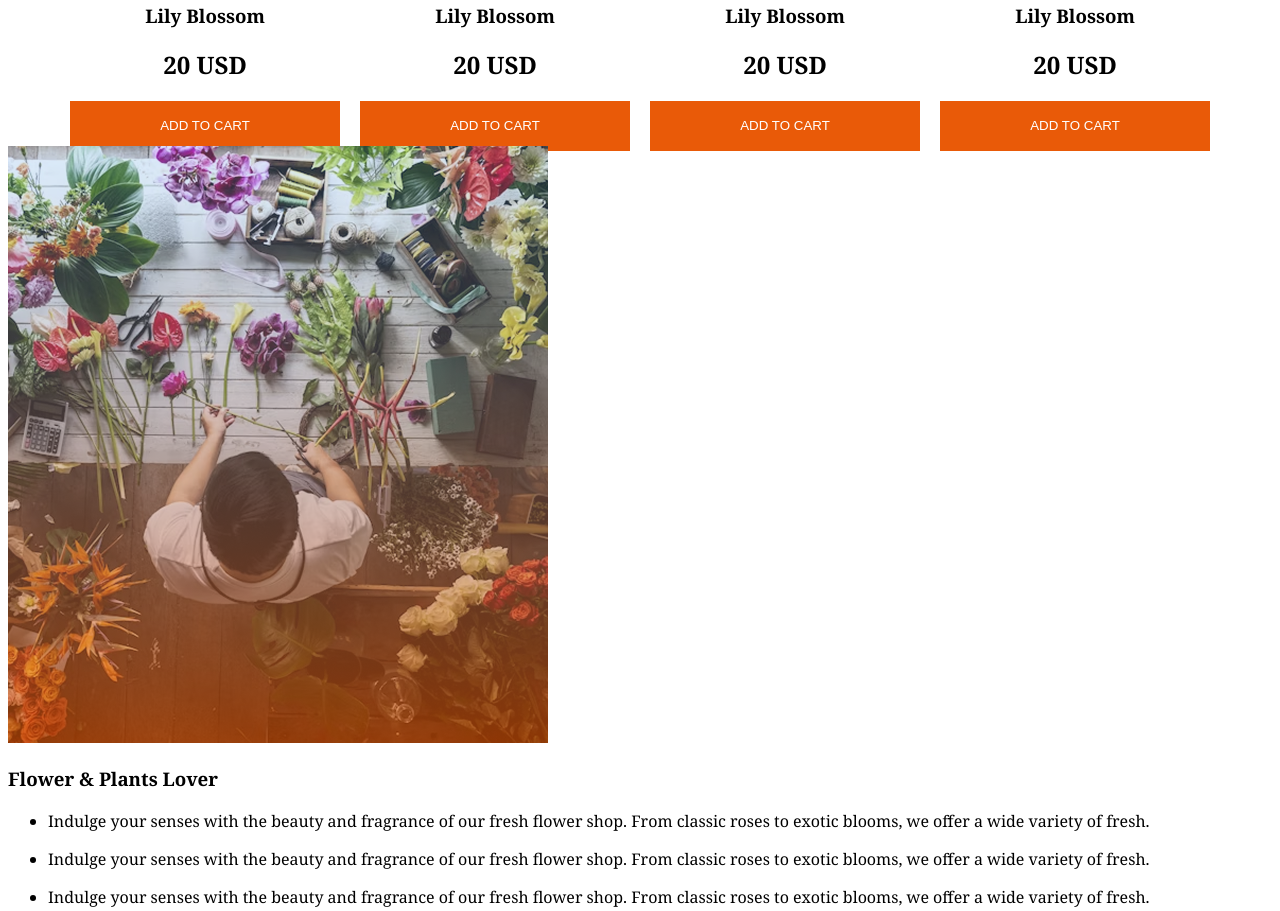
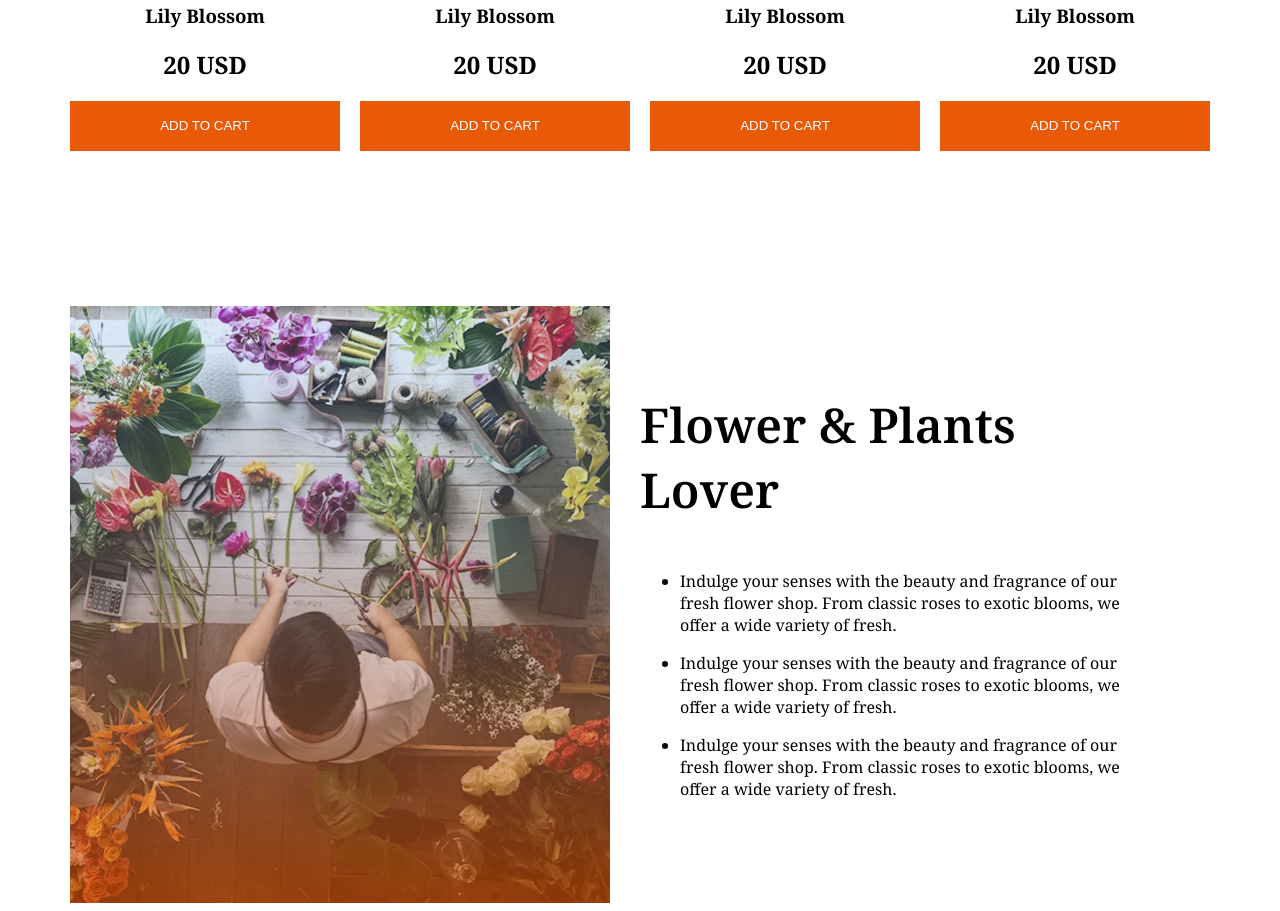
Before and after one commit to symun2022/B12A02-Responsive-Flowers-symun-assignment, a plain HTML site: page index.html in a window 1280 px wide. Shown: the part 1635-2546 px from the top of the page. Drawn offline with Linux system fonts and the light colour scheme.

Commit message:
flower and plant lover section slyle updated

```diff
--- a/index.html
+++ b/index.html
@@ -123,7 +123,7 @@
             </div>
          </section>
          <!-- Flower and plant lover section -->
-          <section>
+          <section class="flower-plant-lover">
             <div class="flower-plant-container">
                 <img src="assets/flower-store.png" alt="" class="lover-pic">
             <div class="lover-container">
--- a/style.css
+++ b/style.css
@@ -46,6 +46,7 @@
     color: white;
     border: none;
 }
+
 /* banner styles */
 .banner-container{
     width: 1140px;
@@ -86,6 +87,26 @@
     font-weight: 600px;
     font-size: 27px;
 }
+.flower-plant-lover{
+    margin-top: 160px;
+}
+.flower-plant-container{
+    width: 1140px;
+    display: grid;
+    grid-template-columns: repeat(2, 1fr);
+    margin: 0 auto;
+    align-items: center;
+
+}
+.lover-container{
+    width: 514px;
+    height: 521px;
+    justify-content: center;
+}
+.lover-title{
+    font-weight: 600;
+    font-size: 3rem;
+}
 
 .deals-banner{
     width: 366px;
```
